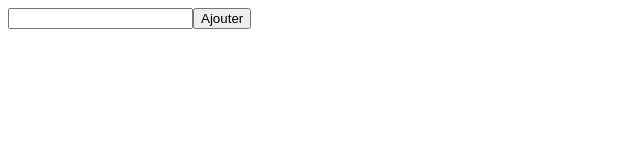
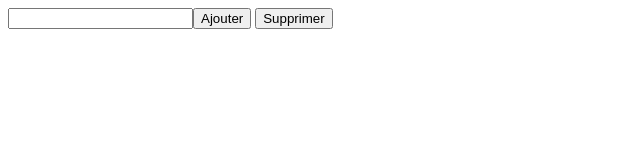
Before and after one commit to ilyas1966/GL_TPs, a plain HTML site: page index.html in a window 1280 px wide. Shown: the whole page, without its empty margins (0-640 px from the left). Drawn offline with Linux system fonts and the light colour scheme.

Commit message:
Ajout de la fonctionnalité Supprimer une tâche

```diff
--- a/index.html
+++ b/index.html
@@ -1 +1,2 @@
 <input type="text" id="taskInput"><button onclick="addTask()">Ajouter</button>
+<button onclick="deleteTask()">Supprimer</button>
```
